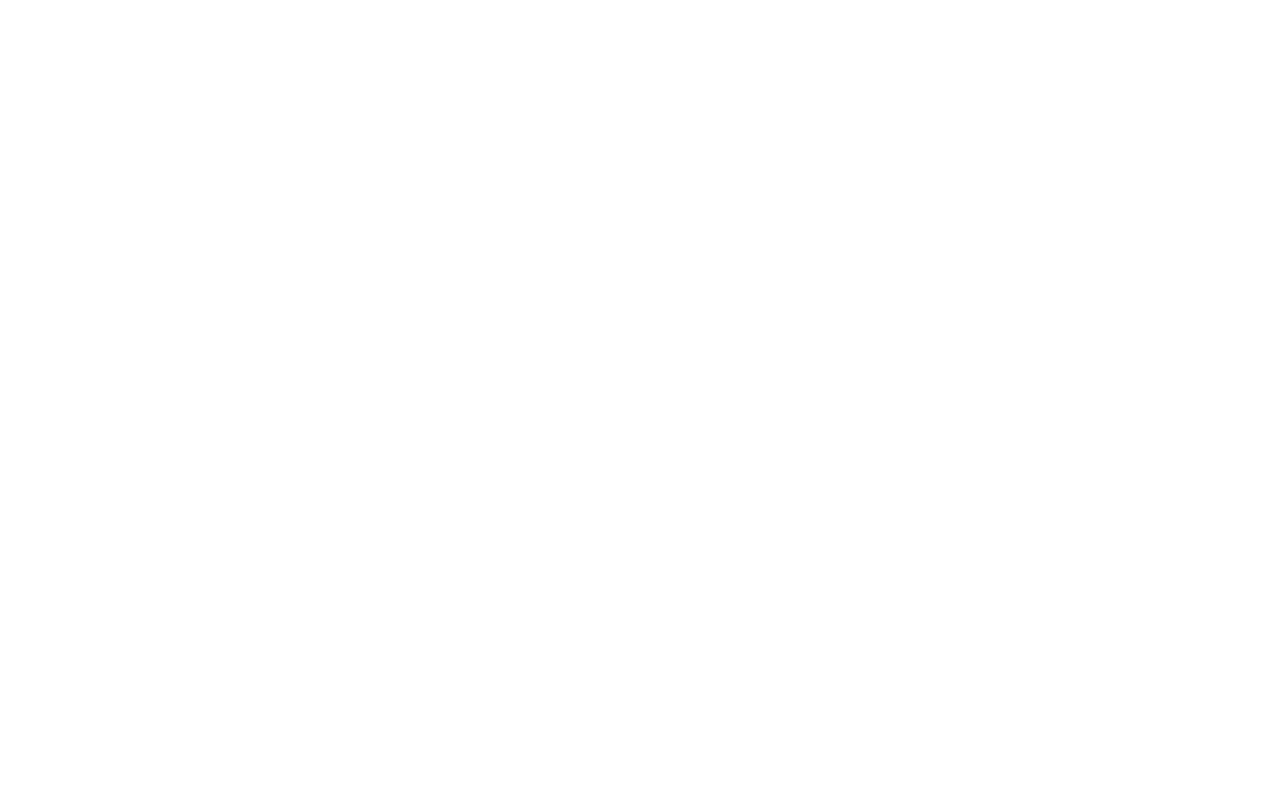
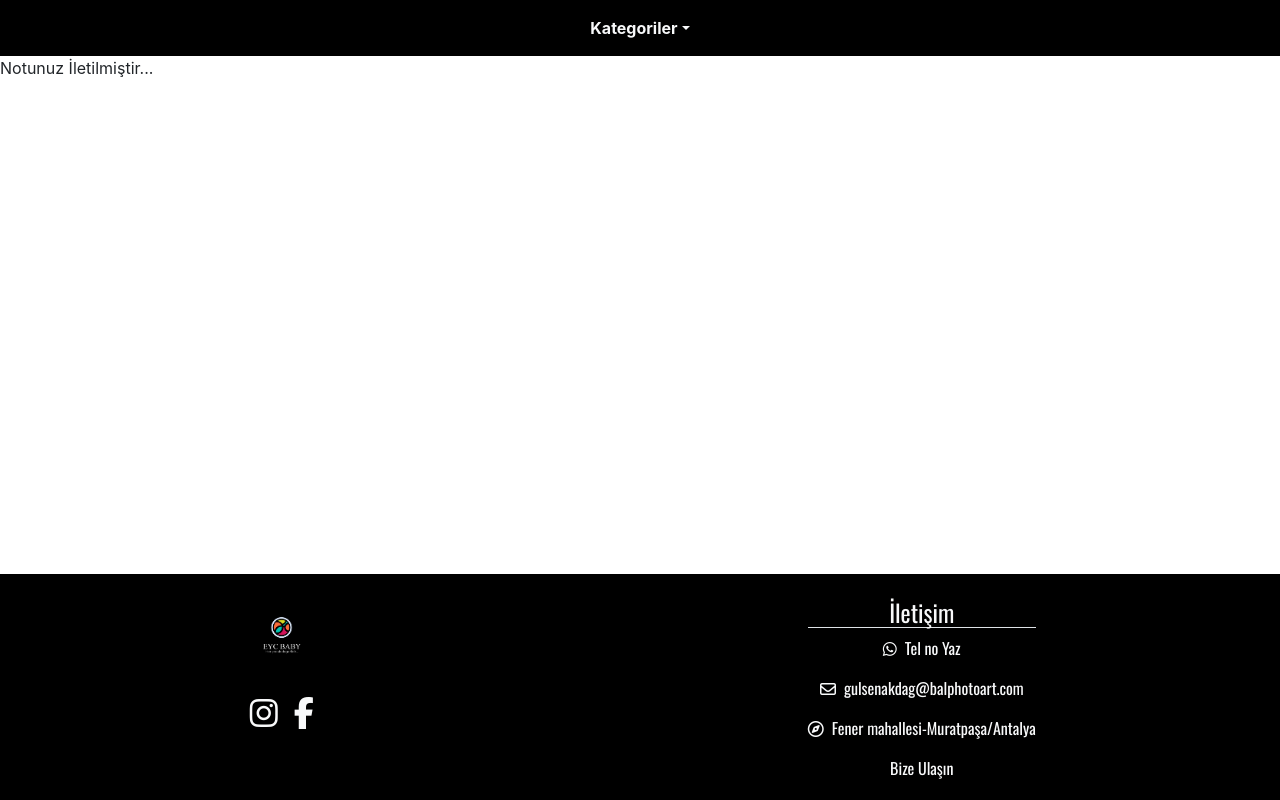
Before and after one commit to eypsrcnuygr/bal_photo_art, a React (Create React App) app: page /Thanks in a window 1280 px wide. Built offline with nearby package versions, Linux system fonts and the light colour scheme; a web font is replaced by a local one.

Commit message:
Try with custom component

```diff
--- /dev/null
+++ b/src/Thanks.js
@@ -0,0 +1,12 @@
+import NavBar from './components/NavBar';
+import Footer from './components/Footer';
+
+const Thanks = () => (
+  <div className="d-flex flex-column vh-100">
+    <NavBar />
+    <div>Notunuz İletilmiştir...</div>
+    <Footer />
+  </div>
+)
+
+export default Thanks
--- a/src/components/Form.js
+++ b/src/components/Form.js
@@ -6,7 +6,7 @@
     <NavBar />
     <div className="Main-Page h-100 d-flex flex-column justify-content-center">
       <div className="card col-lg-8 mx-auto p-4">
-        <form name="contact" method="POST">
+        <form name="contact" method="POST" action="/Thanks">
         <input type="hidden" name="form-name" value="contact" />
         <div className="form-group">
             <label for="exampleFormControlInput1">Adınız</label>
--- a/src/index.js
+++ b/src/index.js
@@ -11,6 +11,7 @@
 import Birthday from './components/Birthday';
 import MiniFamily from './components/MiniFamily';
 import Form from './components/Form';
+import Thanks from './Thanks';
 
 ReactDOM.render(
   <React.StrictMode>
@@ -24,6 +25,7 @@
         <Route path="/Yaş Günü" exact component={Birthday} />
         <Route path="/Mini Aile" exact component={MiniFamily} />
         <Route path="/Bize Ulaşın" exact component={Form} />
+        <Route path="/Thanks" exact component={Thanks} />
       </Switch>
     </BrowserRouter>
   </React.StrictMode>,
```
Also changed, not shown: 1 other file (tests, documents, lock files or other folders).
